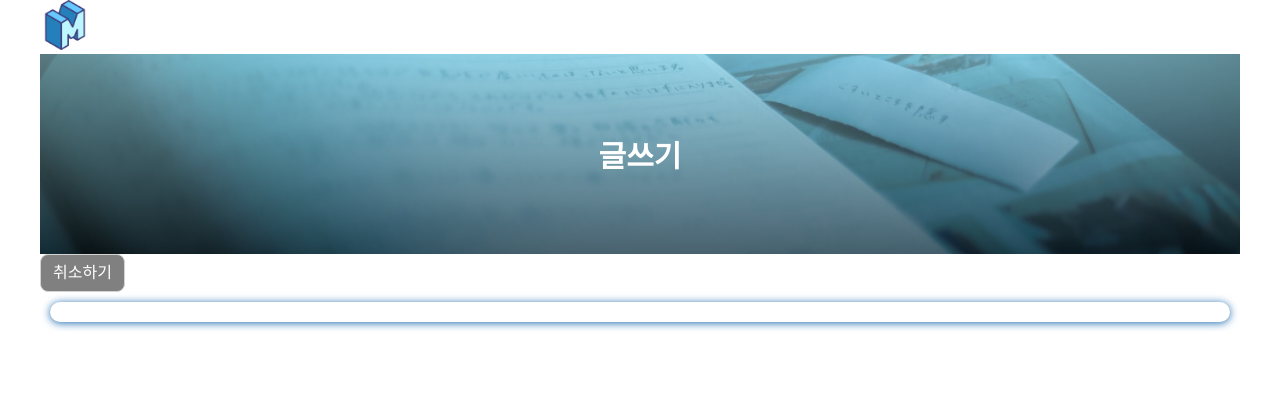
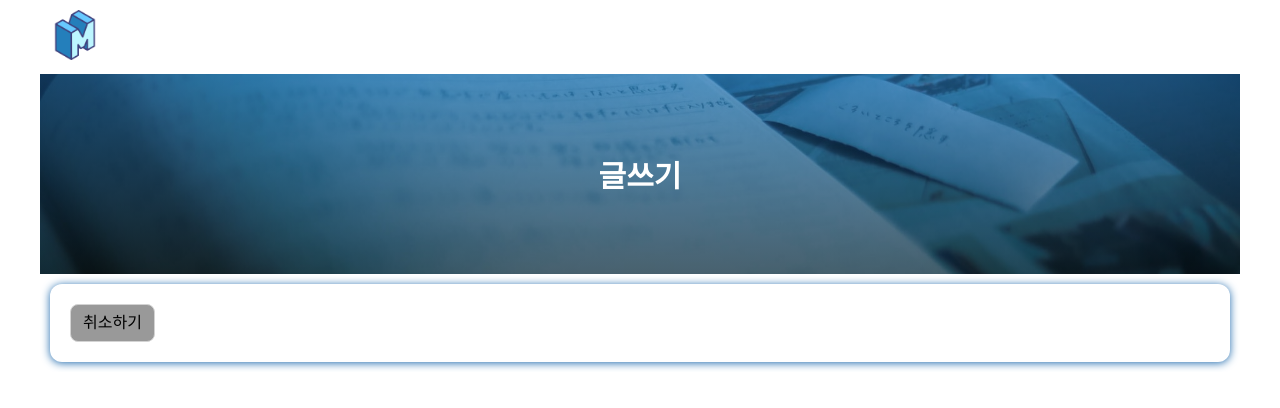
Before and after one commit to maydec2298/MyMorningPage, a React (Create React App) app: page /write in a window 1280 px wide. Shown: the top 408 px of the page. Built offline with nearby package versions, Linux system fonts and the light colour scheme; a web font is replaced by a local one.

Commit message:
버튼 수정
버튼마다 css 분리/ 색상은 임시

add :추가/작성
cancel : 취소
delete : 삭제
edit : 수정

```diff
--- a/src/components/UI/Button.jsx
+++ b/src/components/UI/Button.jsx
@@ -1,9 +1,8 @@
 import React from "react";
-import styled from "styled-components";
+import styled,{css} from "styled-components";
 
-const Button = ({children, background, color}) => {
-  return (
-    <StyledButton color={color} background={background}>{children}</StyledButton>);
+const Button = ({children, ...props}) => {
+  return <StyledButton {...props}>{children}</StyledButton>;
 };
 
 const StyledButton = styled.button`
@@ -11,8 +10,43 @@ const StyledButton = styled.button`
   border-radius: 8px;
   font-size: 1rem;
   line-height: 1.5;
+  margin: 10px;
   border: 1px solid lightgray;
-  color: ${(props) => props.color || "gray"};
-  background: ${(props) => props.background || "white"};
+
+  ${(props) =>
+  props.add &&
+  css`
+    color: gray;
+    background-color: white;
+    border-color: lightgray;
+  `
+  }
+
+  ${(props) =>
+  props.cancel &&
+  css`
+    color: black;
+    background-color: #999;
+    border-color: lightgray;
+  `
+  }
+
+  ${(props) =>
+  props.delete &&
+  css`
+    color: #9c2121;
+    background-color: #fff;
+    border-color: lightgray;
+  `
+  }
+
+  ${(props) =>
+  props.edit &&
+  css`
+    color: gray;
+    background-color: #B2F4FE;
+    border-color: #302E69;
+  `
+  }
 `;
 export default Button;
--- a/src/components/UI/Layout.jsx
+++ b/src/components/UI/Layout.jsx
@@ -16,7 +16,6 @@ const LayoutBox = styled.div`
   min-width: 400px;
   overflow: hidden;
   margin: auto;
-
 `
 
 export default Layout;
--- a/src/components/UI/Logo.jsx
+++ b/src/components/UI/Logo.jsx
@@ -15,6 +15,7 @@ const Logo = () => {
 
 const LogoBox = styled.img`
   width: 50px;
+  margin: 10px;
   cursor: pointer;
 `
 export default Logo;
--- a/src/components/UI/TitleHeader.jsx
+++ b/src/components/UI/TitleHeader.jsx
@@ -1,6 +1,5 @@
 import React from "react";
 import styled from "styled-components";
-// import { useNavigate } from "react-router-dom";
 import titleHeaderImg from "../../static/titleHeader.jpg"
 
 const TitleHeader = ({children}) => {
@@ -9,8 +8,6 @@ const TitleHeader = ({children}) => {
   return (
     <TitleHeaderBox >
       <HomeTitle>{children}</HomeTitle>
-      {/* <DetailTitle>detail</DetailTitle>
-      <WriteTitle navigate={'/wirte'}>write</WriteTitle> */}
     </TitleHeaderBox>
   );
 };
@@ -18,7 +15,7 @@ const TitleHeader = ({children}) => {
 const TitleHeaderBox = styled.div`
   height: 200px;
   display: flex;
-  background-image : linear-gradient(0deg, rgba(0,0,0, 0.5), rgba(178, 244, 254, 0.5)), url(${titleHeaderImg});
+  background-image : linear-gradient(0deg, rgba(0,0,0, 0.5), rgba(	31, 106, 173, 0.5)), url(${titleHeaderImg});
   background-position : center;
   background-size : cover;
   background-color: #eee;
--- a/src/pages/Home.js
+++ b/src/pages/Home.js
@@ -1,17 +1,23 @@
 import React from "react";
-
 import Layout from "../components/UI/Layout"
 import Container from "../components/UI/Container"
 import Button from "../components/UI/Button"
 import TitleHeader from "../components/UI/TitleHeader";
-
+import PostList from "../components/Posts/PostList"
+import { useNavigate } from "react-router-dom";
 
 const Home = () => {
+  const navigate = useNavigate()
+
   return (
     <Layout>
       <TitleHeader>My Morning Page</TitleHeader>
-      <Button>추가하기</Button>
-      <Container/>
+      <Button add onClick={()=>{navigate('/write')}}>추가하기</Button>
+
+      <Container>
+        <PostList/>
+      </Container>
+
     </Layout>
   );
 };
--- a/src/pages/Write.js
+++ b/src/pages/Write.js
@@ -3,13 +3,20 @@ import Layout from "../components/UI/Layout"
 import Container from "../components/UI/Container"
 import Button from "../components/UI/Button";
 import TitleHeader from "../components/UI/TitleHeader";
+import { useNavigate } from "react-router-dom";
+
 
 const Write = () => {
+  const navigate = useNavigate()
+
+
   return (
     <Layout>
       <TitleHeader>글쓰기</TitleHeader>
-       <Button color="white" background="gray">취소하기</Button>
-      <Container/>
+
+      <Container>
+        <Button cancel onClick={()=>{navigate('/')}}>취소하기</Button>
+      </Container>
     </Layout>
   );
 };
```
